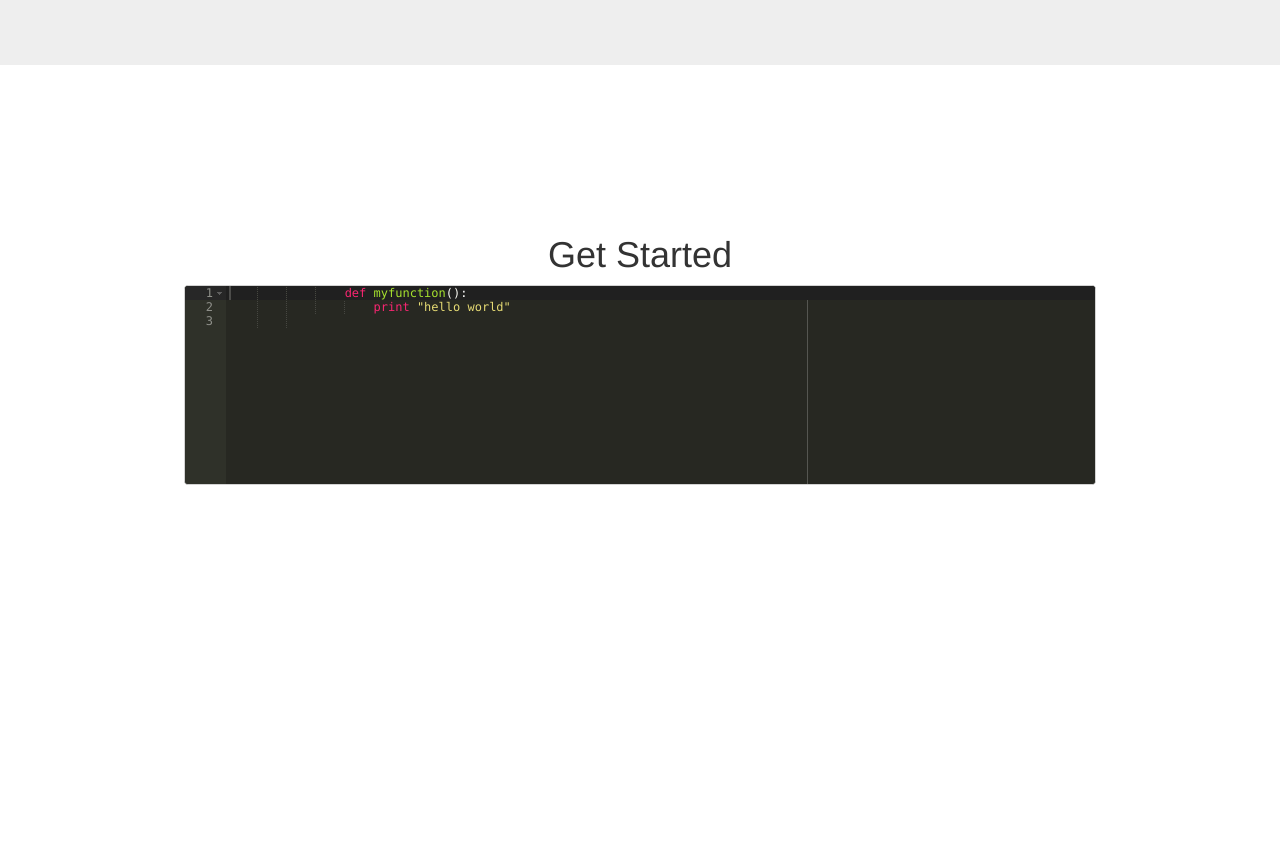
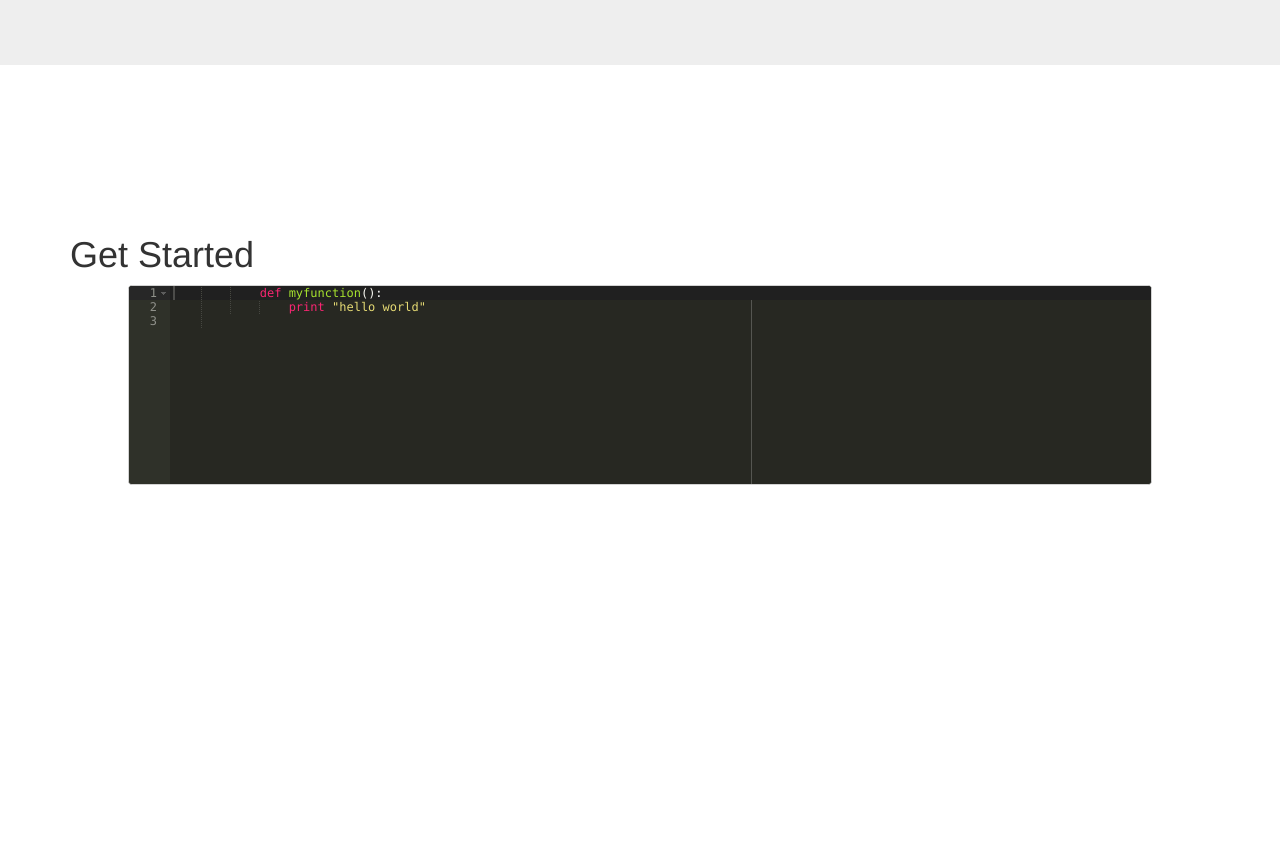
Before and after one commit to ellenwang95/pythonic, a Python web app: template pythonic/templates/index.html in a window 1280 px wide. Shown: the part 1535-2400 px from the top of the page. Run offline with Jinja, Linux system fonts and the light colour scheme; the template is opened without the code that fills it, so the values that code supplies are empty; some libraries are stand-ins or nearby versions.

Commit message:
fixed misaligned cursor problem

```diff
--- a/pythonic/static/stylesheets/scrolling-nav.css
+++ b/pythonic/static/stylesheets/scrolling-nav.css
@@ -48,6 +48,6 @@ of those sections to manage the look and feel of the site. */
 .start-section {
     height: 100%;
     padding-top: 150px;
-    text-align: center;
-    background: #fff;
+/*    text-align: center; !!!!!!!!!!
+*/    background: #fff;
 }
--- a/pythonic/templates/index.html
+++ b/pythonic/templates/index.html
@@ -93,11 +93,11 @@
                     <h1>Get Started</h1>
                 </div>
             </div>
-            <pre id="editor">
-				def myfunction():
-					print "hello world"
-			</pre>
         </div>
+        <pre id="editor">
+			def myfunction():
+				print "hello world"
+		</pre>
     </section>
 
 
```
